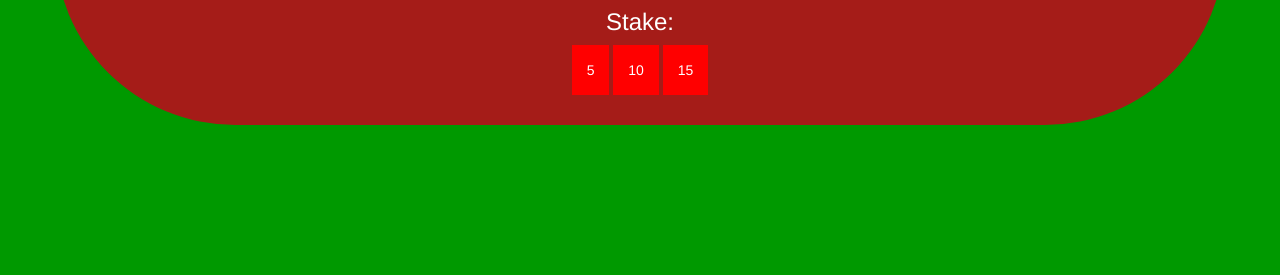
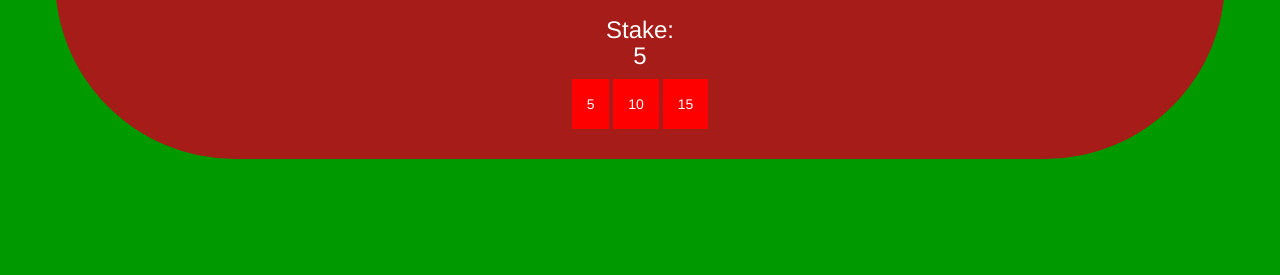
Before and after one commit to tasutagazo/black_jack_oop, a plain HTML site: page index.html in a window 1280 px wide. Shown: the part 522-797 px from the top of the page. Drawn offline with nearby package versions, Linux system fonts and the light colour scheme.

Commit message:
Update index.html

```diff
--- a/index.html
+++ b/index.html
@@ -62,7 +62,7 @@
 		<img style="width: 50px" src="img/logo-final-white.jpg">
 	</div>
 
-	<script type="text/javascript" src="js/main.js"></script>
+	<script type="text/javascript" src="main.js"></script>
 </body>
 
 </html>
```
